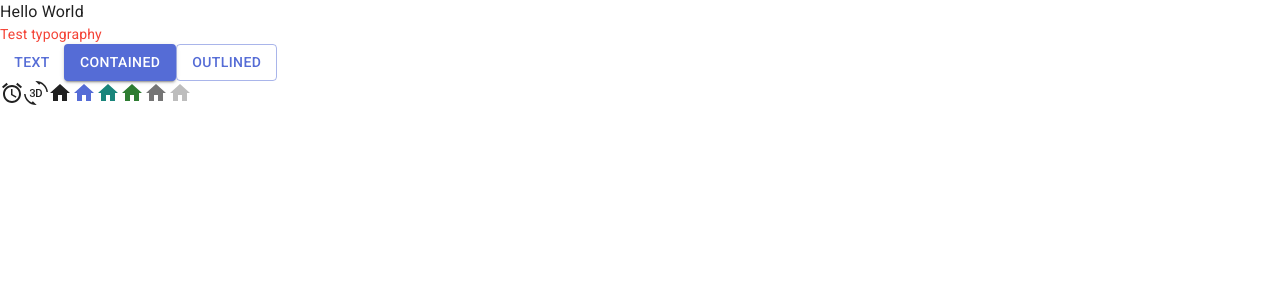
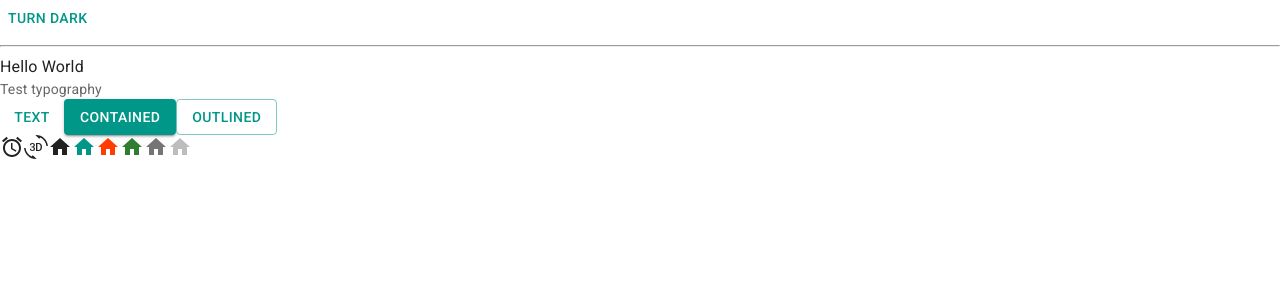
Before and after one commit to ghostoninternet/trello-client, a React (Vite) app: page / in a window 1280 px wide. Shown: the top 300 px of the page. Built offline with nearby package versions, Linux system fonts and the light colour scheme.

Commit message:
Change from createTheme to extendTheme

```diff
--- a/src/App.jsx
+++ b/src/App.jsx
@@ -3,11 +3,27 @@
 import ThreeDRotation from '@mui/icons-material/ThreeDRotation'
 import HomeIcon from '@mui/icons-material/Home'
 import Typography from '@mui/material/Typography'
+import { useColorScheme } from '@mui/material/styles'
+
+function ModeToggle() {
+  const { mode, setMode } = useColorScheme()
+  return (
+    <Button
+      onClick={() => {
+        setMode(mode === 'light' ? 'dark' : 'light')
+      }}
+    >
+      {mode === 'light' ? 'Turn dark' : 'Turn light'}
+    </Button>
+  )
+}
 
 function App() {
 
   return (
     <>
+      <ModeToggle />
+      <hr />
       <div>Hello World</div>
       <Typography variant='body2' color="text.secondary">Test typography</Typography>
       <Button variant="text">Text</Button>
--- a/src/main.jsx
+++ b/src/main.jsx
@@ -2,14 +2,14 @@
 import ReactDOM from 'react-dom/client'
 import App from './App.jsx'
 import CssBaseline from '@mui/material/CssBaseline'
-import { ThemeProvider } from '@mui/material/styles'
+import { Experimental_CssVarsProvider as CssVarsProvider } from '@mui/material/styles'
 import theme from './theme.js'
 
 ReactDOM.createRoot(document.getElementById('root')).render(
   <React.StrictMode>
-    <ThemeProvider theme={theme}>
+    <CssVarsProvider theme={theme}>
       <CssBaseline />
       <App />
-    </ThemeProvider>
+    </CssVarsProvider>
   </React.StrictMode>
 )
--- a/src/theme.js
+++ b/src/theme.js
@@ -1,22 +1,21 @@
-import { createTheme } from '@mui/material/styles'
-import { red } from '@mui/material/colors'
+import { experimental_extendTheme as extendTheme } from '@mui/material/styles'
+import { cyan, deepOrange, orange, teal } from '@mui/material/colors'
 
 // Create a theme instance.
-const theme = createTheme({
-  palette: {
-    primary: {
-      main: '#556cd6'
+const theme = extendTheme({
+  colorSchemes: {
+    light: {
+      palette: {
+        primary: teal,
+        secondary: deepOrange
+      }
     },
-    secondary: {
-      main: '#19857b'
-    },
-    error: {
-      main: red.A400
-    },
-    text: {
-      secondary: red[500]
+    dark: {
+      palette: {
+        primary: cyan,
+        secondary: orange
+      }
     }
   }
 })
-
 export default theme
```
